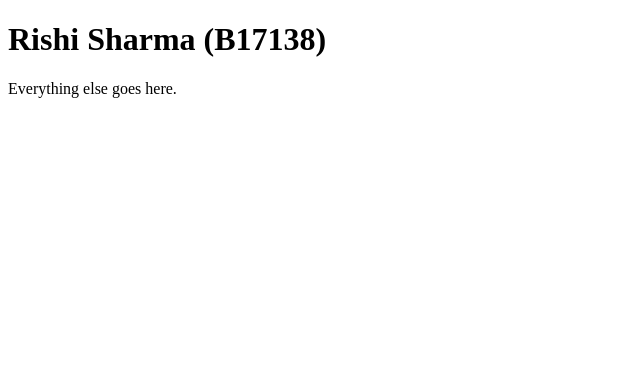
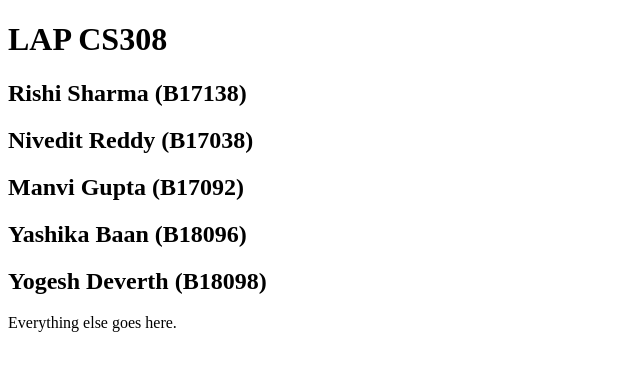
Before and after one commit to yashikabaan/vectorlib, a plain HTML site: page index.html in a window 1280 px wide. Shown: the whole page, without its empty margins (0-640 px from the left). Drawn offline with Linux system fonts and the light colour scheme.

Commit message:
Added roll numbers in README.md and index.html

```diff
--- a/index.html
+++ b/index.html
@@ -4,8 +4,12 @@
 <title>Large Applications Practicum</title>
 </head>
 <body>
-
-<h1>Rishi Sharma (B17138)</h1>
+<h1>LAP CS308</h1>
+<h2>Rishi Sharma (B17138)</h2>
+<h2>Nivedit Reddy (B17038)</h2>
+<h2>Manvi Gupta (B17092)</h2>
+<h2>Yashika Baan (B18096)</h2>
+<h2>Yogesh Deverth (B18098)</h2>
 <p>Everything else goes here.</p>
 
 </body>
```
Also changed, not shown: 1 other file.
